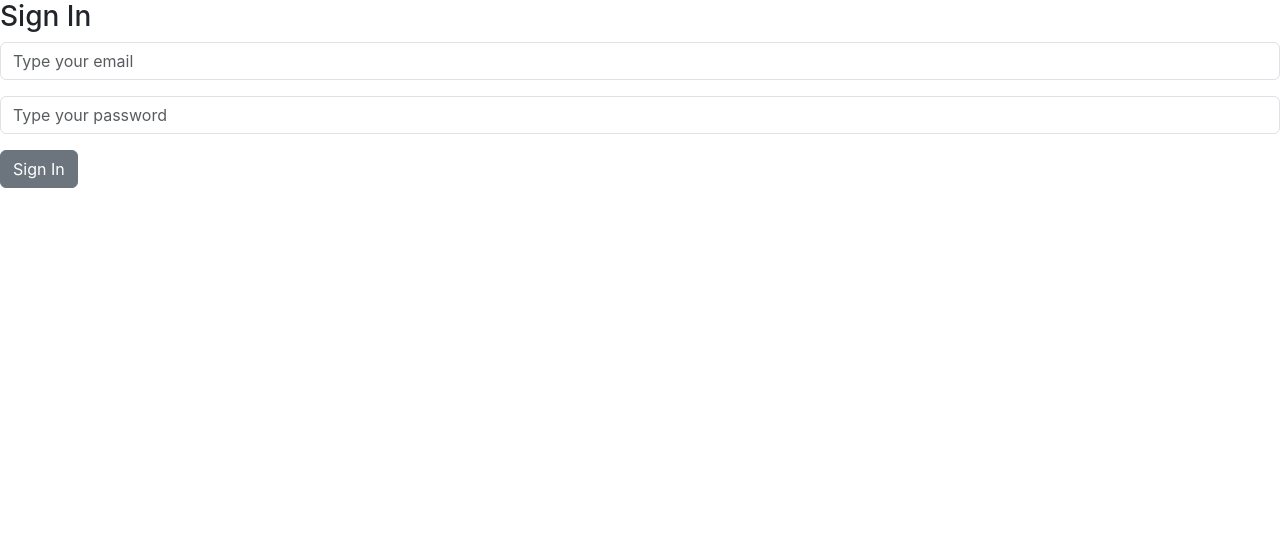
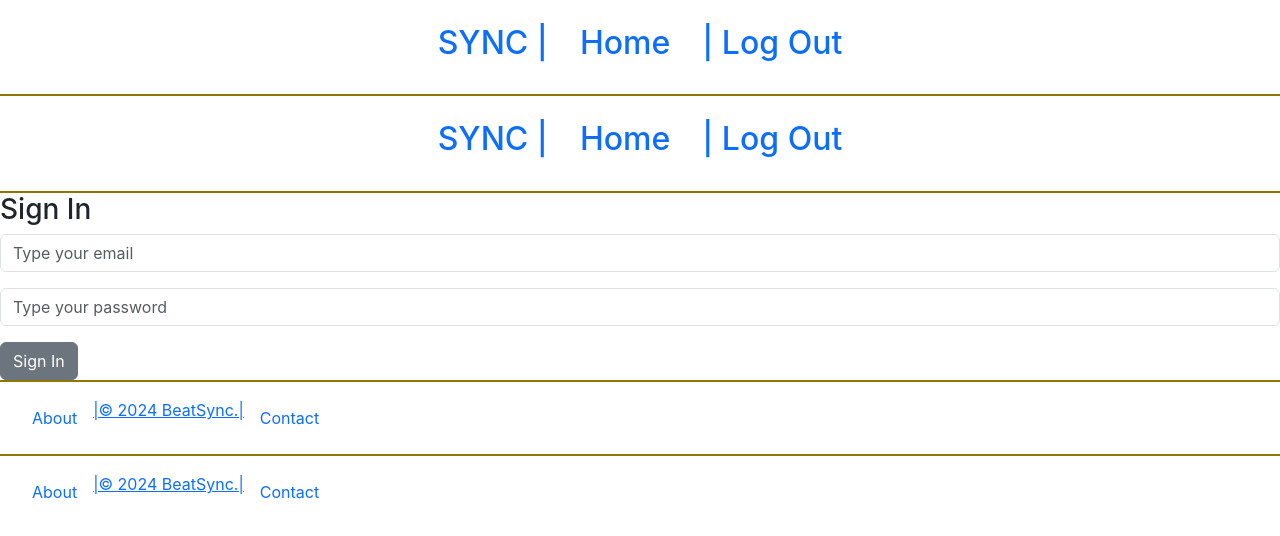
Before and after one commit to Xaeonmy-Team/bs-frontend, a React (Create React App) app: page /signin in a window 1280 px wide. Shown: the top 536 px of the page. Built offline with nearby package versions, Linux system fonts and the light colour scheme; the HTML template or start-up script is replaced by a standard one.

Commit message:
removed header and footer from each page since adding header and footer to app.js ends up with double rendering the header and footer

```diff
--- a/src/App.js
+++ b/src/App.js
@@ -9,10 +9,13 @@
 import ArtistProtextedIndex from './pages/ArtistProtectedIndex';
 import About from './pages/About';
 import Contact from  './pages/Contact';
+import Header from './components/Header';
+import Footer from './components/Footer';
 
 const App = () => {
   return (
     <>
+    <Header></Header>
     <Routes>
       <Route  path="/Home" element={<ArtistIndex/>} />
       <Route  path="/signin" element={<SignIn/>} />
@@ -23,7 +26,7 @@
       <Route path="/About" element={<About/>} />
       <Route path="/Contact" element={<Contact/>} />
     </Routes>
-
+    <Footer></Footer>
     </>
   )
 }
--- a/src/pages/About.js
+++ b/src/pages/About.js
@@ -1,11 +1,10 @@
 import React from 'react'
-import Header from '../components/Header'
-import Footer from '../components/Footer'
+
 
 const About = () => {
   return (
     <div>
-      <Header />
+
       <h1>About Us</h1>
       <p>Welcome to BeatSync, where the beats keep flowing. Born out of a passion for connecting artists with their audiences, we've created a platform dedicated to showcasing the diverse and vibrant world of music.</p>
       <h2>Our Mission</h2>
@@ -18,7 +17,7 @@
       <p>Whether you're here to discover new tunes or get front row tickets to the hottest shows, we invite you to join us on this musical journey. Together, let's amplify the rhythm of creativity and make BeatSynce a vibrant community where music truly lives.
 
       Thank you for being a part of our story. - The Beat Sync Team</p>
-      <Footer />
+
     </div>
   )
 }
--- a/src/pages/ArtistIndex.js
+++ b/src/pages/ArtistIndex.js
@@ -1,14 +1,13 @@
 import React from 'react'
 import ArtistTile from '../components/ArtistTile.js'
 import artists from '../mockArtists.js'
-import Header from '../components/Header';
-import Footer from '../components/Footer'
+
 
 
 const ArtistIndex = () => {
   return (
     <div>
-      <Header />
+
       <div className="artist-index">
         <div className="artist-grid">
           {artists.map((artist, index) => (
@@ -16,7 +15,7 @@
           ))}
         </div>
       </div>
-      <Footer />
+
     </div>
   )
 }
--- a/src/pages/Contact.js
+++ b/src/pages/Contact.js
@@ -1,13 +1,12 @@
 import React from 'react'
-import Header from '../components/Header'
-import Footer from '../components/Footer'
+
 
 const Contact = () => {
   return (
     <div>
-      <Header />
+
       Contact us at xaeonmy@gmail.com to have an artist added to the database!
-      <Footer />
+
       </div>
   )
 }
--- a/src/pages/SignIn.js
+++ b/src/pages/SignIn.js
@@ -1,6 +1,8 @@
 import React, { useState } from "react"
 import { Form, FormGroup, Input, Button } from "reactstrap"
 import { useNavigate } from "react-router-dom"
+import Header from "../components/Header"
+import Footer from "../components/Footer"
 
 const SignIn = () => {
   const [signInData, setSignInData] = useState({
@@ -35,7 +37,8 @@
   }
 
   return (
-    <>
+    <div>
+      <Header></Header>
       <h3>Sign In</h3>
       <Form>
         <FormGroup>
@@ -60,7 +63,8 @@
         </FormGroup>
         <Button onClick={handleSubmit}>Sign In</Button>
       </Form>
-    </>
+      <Footer></Footer>
+    </div>
   )
 }
 
--- a/src/pages/SignUp.js
+++ b/src/pages/SignUp.js
@@ -1,6 +1,7 @@
 import React, { useState } from "react";
 import { useLocation, useNavigate } from "react-router-dom";
 import { Form, FormGroup, Input, Button } from "reactstrap";
+
 
 const SignUp = () => {
   const location = useLocation();
@@ -20,7 +21,7 @@
   }
 
   return (
-    <>
+    <div>
       <h3>Please Confirm Email and Password</h3>
       <br></br>
       <Form>
@@ -57,7 +58,7 @@
         <br></br>
         <Button onClick={handleSubmit}>Submit</Button>
       </Form>
-    </>
+    </div>
   )
 }
 
--- a/src/pages/Splash.js
+++ b/src/pages/Splash.js
@@ -1,6 +1,4 @@
 import React, { useState } from 'react';
-import Header from '../components/Header';
-import Footer from '../components/Footer';
 import { Form, FormGroup, Input, Button } from "reactstrap";
 import { useNavigate } from 'react-router-dom';
 
@@ -22,7 +20,6 @@
 
   return (
     <div>
-      <Header />
       <Button onClick={handleSignIn}>Sign In</Button>
       <Form>
         <FormGroup>
@@ -37,7 +34,6 @@
         </FormGroup>
       </Form>
       <Button onClick={handleSubmit}>Submit</Button>
-      <Footer />
     </div>
   )
 }
```
